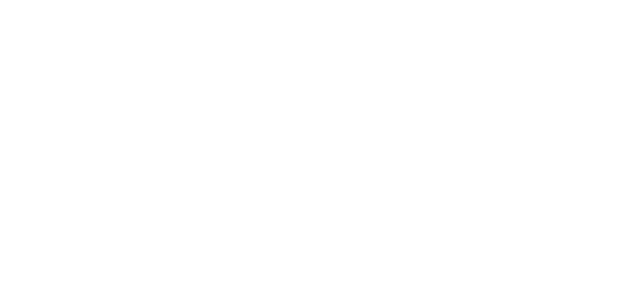
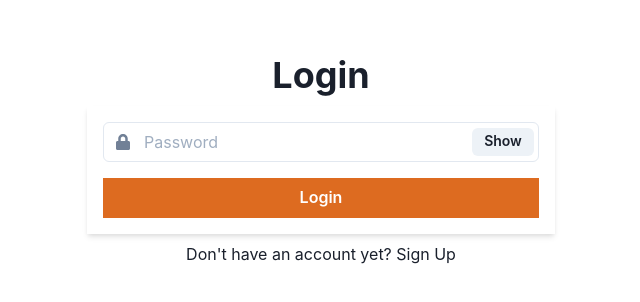
Before and after one commit to timothy-dillan/bgp-app-dev-competition-3, a React (Create React App) app in the folder frontend/: page /login in a window 1280 px wide. Before the commit this address had no page. Shown: the part 240-542 px from the top of the page, without its empty margins (319-959 px from the left). Built offline with nearby package versions, Linux system fonts and the light colour scheme.

Commit message:
login & signup pages

```diff
--- a/frontend/package.json
+++ b/frontend/package.json
@@ -12,6 +12,7 @@
     "framer-motion": "^6",
     "react": "^17.0.2",
     "react-dom": "^17.0.2",
+    "react-icons": "^4.3.1",
     "react-router-dom": "^6.2.2",
     "react-scripts": "5.0.0",
     "web-vitals": "^2.1.0"
--- a/frontend/src/App.js
+++ b/frontend/src/App.js
@@ -4,6 +4,7 @@
   Route
 } from 'react-router-dom'
 import LandingPage from './pages/landing'
+import LoginPage from './pages/login'
 import ReactLanding from './pages/defaultreact'
 import Products from './pages/product';
 
@@ -14,6 +15,7 @@
       <Route exact path="/" element={ <ReactLanding />} />
       <Route path="landing" element={<LandingPage /> } />
       <Route path="product/*" element={<Products />} />
+      <Route path="/login" element={<LoginPage />} />
     </Routes>
    </div>
   );
--- /dev/null
+++ b/frontend/src/pages/login.js
@@ -0,0 +1,79 @@
+import { useState } from "react";
+import { Button } from "@chakra-ui/button";
+import { FormControl } from "@chakra-ui/form-control";
+import { Input, InputGroup, InputLeftElement, InputRightElement } from "@chakra-ui/input";
+import { Box, Container, Flex, Heading, Stack } from "@chakra-ui/layout";
+import { chakra } from "@chakra-ui/system";
+import { FaLock } from "react-icons/fa";
+import { Link } from "react-router-dom";
+
+const CFaLock = chakra(FaLock);
+
+const LoginPage = () => {
+    const [showPassword, setShowPassword] = useState(false);
+    const handleShowClick = () => setShowPassword(!showPassword);
+
+    return (
+        <Flex
+            flexDirection="column"
+            width="100vw"
+            height="100vh"
+            justifyContent="center"
+            alignItems="center"
+        >
+            <Stack
+                flexDir="column"
+                mb="2"
+                justifyContent="center"
+                alignItems="center"
+            >
+                <Heading color="">Login</Heading>
+                <Box minW={{ base: "90%", md: "468px" }}>
+                    <form>
+                        <Stack
+                            spacing={4}
+                            p="1rem"
+                            boxShadow="md"
+                        >
+                            <FormControl>
+                                <InputGroup>
+                                    <InputLeftElement
+                                        pointerEvents="none"
+                                        color="gray.500"
+                                        children={<CFaLock color="gray.500" />}
+                                    />
+                                    <Input
+                                        type={showPassword ? "text" : "password"}
+                                        placeholder="Password"
+                                    />
+                                    <InputRightElement width="4.5rem">
+                                        <Button h="1.75rem" size="sm" onClick={handleShowClick}>
+                                        {showPassword ? "Hide" : "Show"}
+                                        </Button>
+                                    </InputRightElement>
+                                </InputGroup>
+                            </FormControl>
+                            <Button
+                                borderRadius={0}
+                                type="submit"
+                                variant="solid"
+                                colorScheme="orange"
+                                width="full"
+                            >
+                                Login
+                            </Button>
+                        </Stack>
+                    </form>
+                </Box>
+            </Stack>
+            <Box>
+                Don't have an account yet?{" "}
+                <Link color="orange.500" href="#">
+                    Sign Up
+                </Link>
+            </Box>
+        </Flex>
+    );
+};
+
+export default LoginPage
```
Also changed, not shown: frontend/src/pages/signup.js (added, +79 -0 lines), 2 other files (tests, documents, lock files or other folders).
